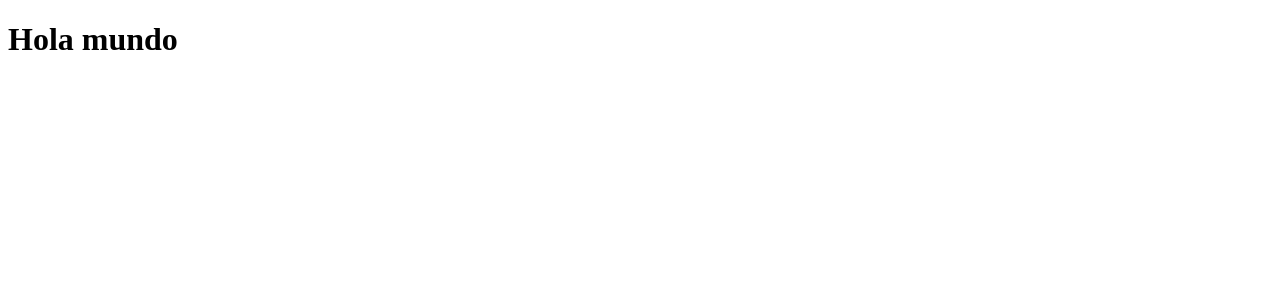
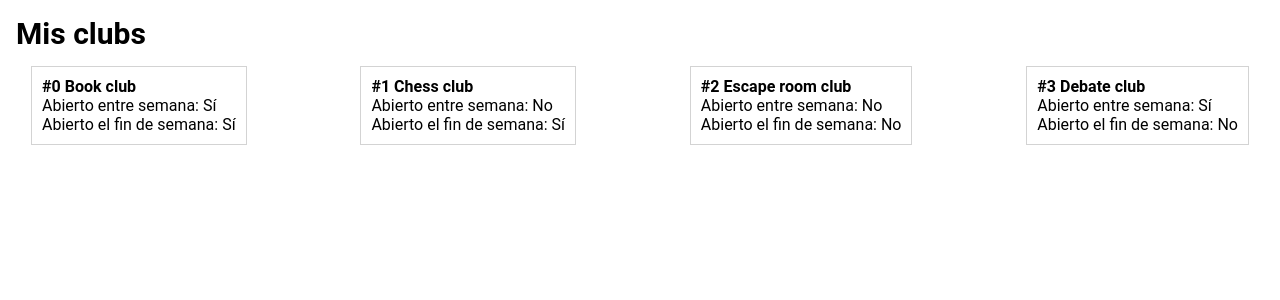
Before and after one commit to Adalab/modulo-3-evaluacion-intermedia-mdanieladla, a React (Create React App) app: page / in a window 1280 px wide. Shown: the top 300 px of the page. Built offline with nearby package versions, Linux system fonts and the light colour scheme.

Commit message:
add html and basic scss style

```diff
--- a/src/components/App.js
+++ b/src/components/App.js
@@ -2,8 +2,34 @@ import '../styles/App.scss';
 
 function App() {
   return (
-    <div>
-      <h1>Hola mundo</h1>
+    <div className='page'>
+      <header className='header'>
+        <h1 className='header--title'>Mis clubs</h1>
+      </header>
+      <section>
+        <ul className='list__container'>
+          <li className='list__container--li'>
+            <h3>#0 Book club</h3>
+            <p>Abierto entre semana: Sí</p>
+            <p>Abierto el fin de semana: Sí</p>
+          </li>
+          <li className='list__container--li'>
+            <h3>#1 Chess club</h3>
+            <p>Abierto entre semana: No</p>
+            <p>Abierto el fin de semana: Sí</p>
+          </li>
+          <li className='list__container--li'>
+            <h3>#2 Escape room club</h3>
+            <p>Abierto entre semana: No</p>
+            <p>Abierto el fin de semana: No</p>
+          </li>
+          <li className='list__container--li'>
+            <h3>#3 Debate club</h3>
+            <p>Abierto entre semana: Sí</p>
+            <p>Abierto el fin de semana: No</p>
+          </li>
+        </ul>
+      </section>
     </div>
   );
 }
--- a/src/styles/App.scss
+++ b/src/styles/App.scss
@@ -0,0 +1,4 @@
+@import './core/reset.scss';
+@import './layout/page.scss';
+@import './components/header.scss';
+@import './components/list.scss';
--- /dev/null
+++ b/src/styles/components/header.scss
@@ -0,0 +1,6 @@
+.header {
+    font-size: 30px;
+    &--title{
+        font-size: 30px;
+    }
+}
--- /dev/null
+++ b/src/styles/components/list.scss
@@ -0,0 +1,12 @@
+.list__container {
+    display: flex;
+    flex-direction: row;
+    flex-wrap: wrap;
+    justify-content: space-between;
+
+    &--li {
+        margin: 15px;
+        padding: 10px;
+        border: 1px solid lightgray;
+    }
+}
--- /dev/null
+++ b/src/styles/core/reset.scss
@@ -0,0 +1,16 @@
+* {
+    margin: 0;
+    padding: 0;
+    font-family: 'Roboto', sans-serif;
+    font-size: 1rem;
+    box-sizing: border-box;
+  }
+
+  a {
+    color: #fff;
+    // text-decoration: none;
+  }
+
+  .list__container{
+    list-style: none;
+  }
--- /dev/null
+++ b/src/styles/layout/page.scss
@@ -0,0 +1,3 @@
+.page {
+    padding: 1rem;
+}
```
